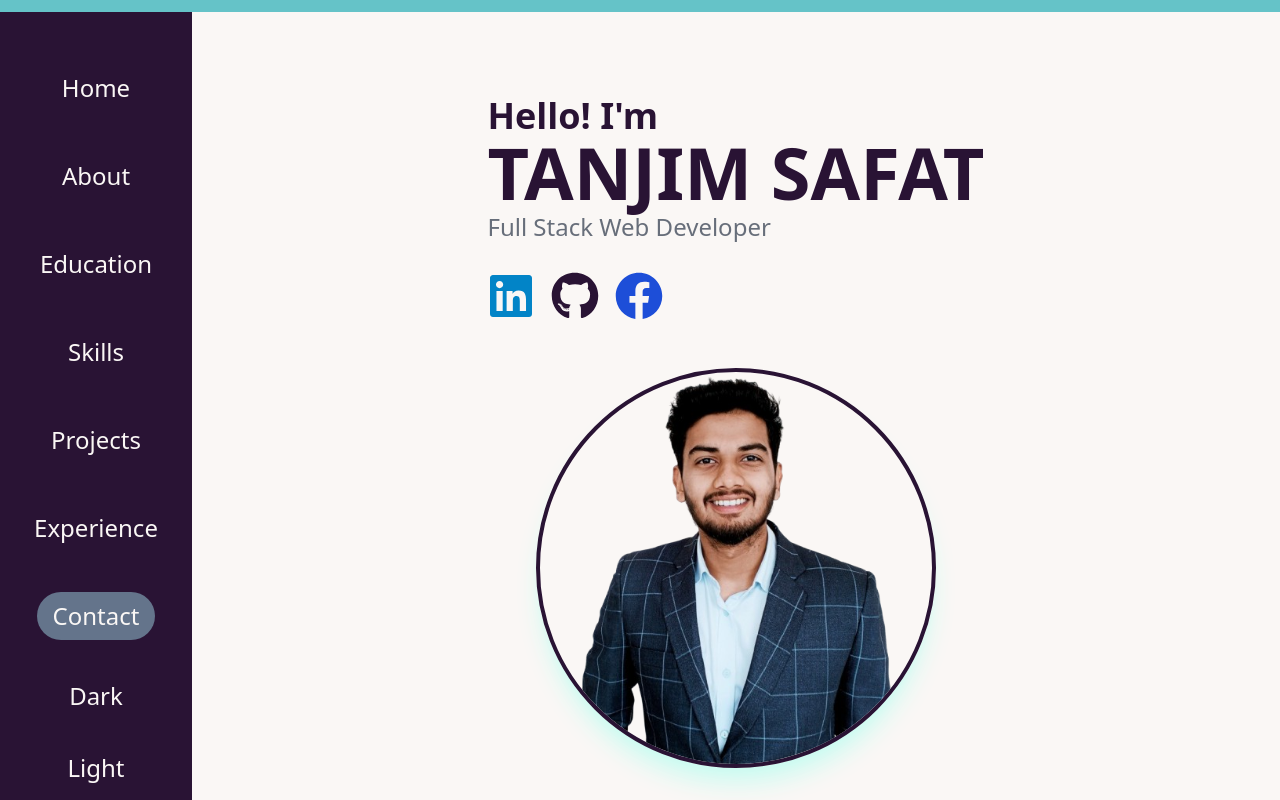
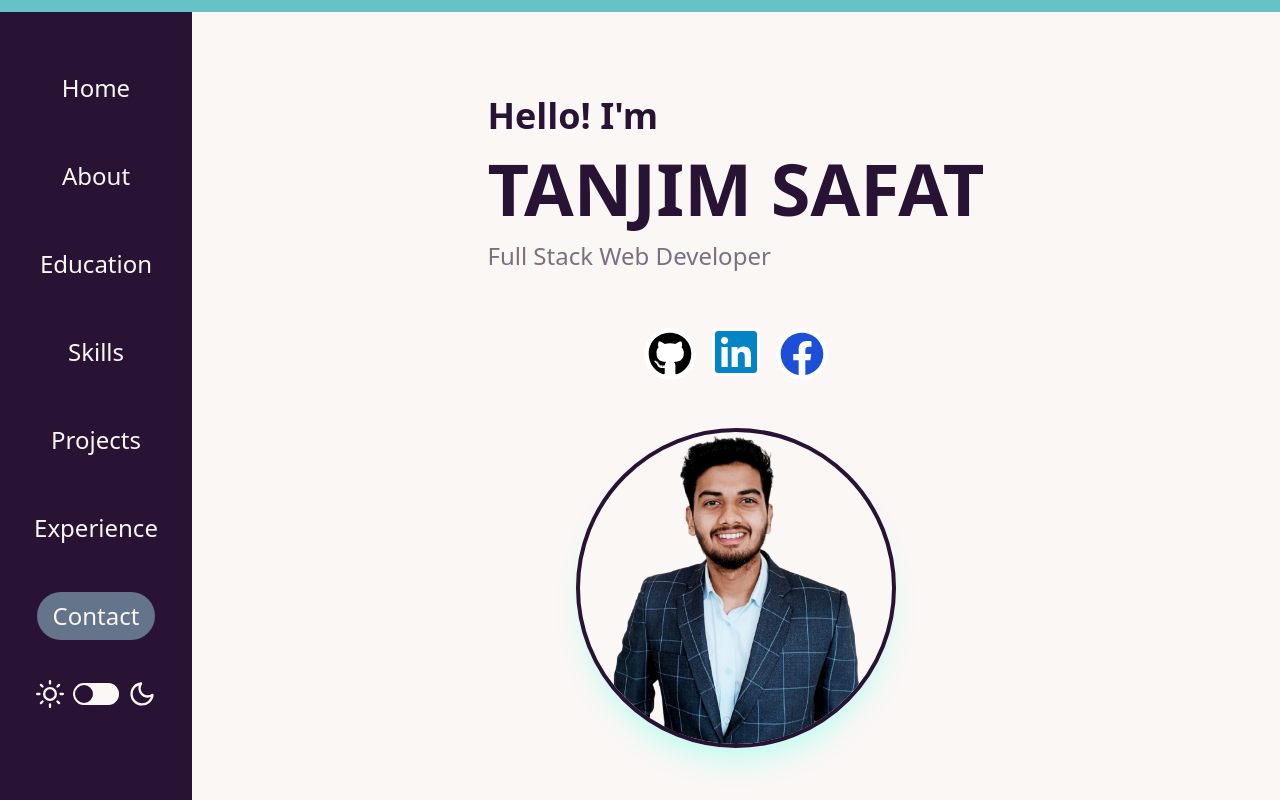
Before and after one commit to safatgeek/my_portfolio_website, a Next.js app: page / in a window 1280 px wide. Shown: the top 800 px of the page. Built offline with nearby package versions, Linux system fonts and the light colour scheme.

Commit message:
Dark mode done

```diff
--- a/src/app/components/About.tsx
+++ b/src/app/components/About.tsx
@@ -26,7 +26,7 @@ const About = () => {
                 transition={{ duration: 1, delay: 0.3 }}
             >
                 <h2 className="text-2xl md:text-3xl font-bold text-primary mb-4">About Me</h2>
-                <p className="leading-relaxed text-slate-500">
+                <p className="leading-relaxed text-base-content font-semibold">
                     Lorem ipsum dolor sit amet consectetur adipisicing elit. Quia veritatis saepe deserunt ex sapiente in beatae
                     reprehenderit qui eaque? Unde magni recusandae voluptatibus distinctio consequatur nihil quaerat optio delectus nemo.
                 </p>
@@ -40,7 +40,7 @@ const About = () => {
                 viewport={{ once: false }}
                 transition={{ duration: 1, delay: 0.3 }}
             >
-                <div className="relative w-[300px] h-[400px] rounded-xl overflow-hidden shadow-lg hover:scale-105 transition-transform duration-300">
+                <div className="relative w-[260px] h-[350px] md:w-[300px] shadow-md shadow-teal-100 md:h-[400px] rounded-xl overflow-hidden hover:scale-105 transition-transform duration-300">
                     <Image
                         src="/images/aboutImage.jpeg"
                         alt="About Image"
--- a/src/app/components/Home.tsx
+++ b/src/app/components/Home.tsx
@@ -35,9 +35,9 @@ const Home = () => {
                 transition={{ duration: 0.8 }}
                 className="text-center md:text-left flex-1"
             >
-                <span className="text-4xl font-semibold">Hello! I'm</span>
-                <h1 className="text-7xl font-bold text-base-content">TANJIM SAFAT</h1>
-                <div className="h-10 overflow-hidden mt-2">
+                <span className="text-4xl font-semibold ">Hello! I'm</span>
+                <h1 className="text-7xl font-bold text-base-content mt-4">TANJIM SAFAT</h1>
+                <div className="h-10 overflow-hidden mt-4">
                     <AnimatePresence mode="wait">
                         <motion.span
                             key={titles[index]}
@@ -45,40 +45,44 @@ const Home = () => {
                             animate={{ opacity: 1, y: 0 }}
                             exit={{ opacity: 0, y: -20 }}
                             transition={{ duration: 0.5 }}
-                            className="text-2xl block text-gray-700"
+                            className="text-2xl block text-base-content text-opacity-60"
                         >
                             {titles[index]}
                         </motion.span>
                     </AnimatePresence>
                 </div>
 
-                <div className='flex gap-4 mt-4'>
+            </motion.div>
+
+            <div className='flex gap-4'>
+
+                <a
+                    className='transition-transform duration-300 hover:scale-110'
+                    target="_blank"
+                    rel="noopener noreferrer"
+                    href="https://github.com/safatgeek">
+                    <FaGithub className=' h-[3.25rem] w-[3.25rem] bg-white rounded-full p-1 text-black' />
+
+                </a>
+
                 <a
                     className='transition-transform duration-300 hover:scale-110'
                     target="_blank"
                     rel="noopener noreferrer"
                     href="https://www.linkedin.com/in/tanjim-alam-524526296/?utm_source=share&utm_campaign=share_via&utm_content=profile&utm_medium=android_app&fbclid=IwY2xjawJBRAVleHRuA2FlbQIxMAABHdoSqCkUNYnqd_zKFW4ceN1rFyu-kxqbH7a2ceg35vUCo3u4YlnQmHHRoQ_aem_H_8LoIWjmsZsOztjQtPCiA">
-                        <FaLinkedin className='text-sky-600 h-12 w-12' />
+                    <FaLinkedin className='text-sky-600 h-12 w-12 bg-white rounded' />
 
                 </a>
-                    <a
-                        className='transition-transform duration-300 hover:scale-110'
-                        target="_blank"
-                        rel="noopener noreferrer"
-                        href="https://github.com/safatgeek">
-                        <FaGithub className=' h-12 w-12' />
 
-                    </a>
                 <a
                     className='transition-transform duration-300 hover:scale-110'
                     target="_blank"
                     rel="noopener noreferrer"
                     href="https://www.facebook.com/tanjim.safat.2024?rdid=dodmSfN0WUhtU8Fb&share_url=https%3A%2F%2Fwww.facebook.com%2Fshare%2F19y85BuBvh">
-                        <FaFacebook className=' h-12 w-12 text-blue-700' />
+                    <FaFacebook className=' h-[3.25rem] w-[3.25rem] bg-white rounded-full p-1 text-blue-700' />
 
                 </a>
             </div>
-            </motion.div>
 
             {/* Image Section */}
             <motion.div
@@ -88,7 +92,8 @@ const Home = () => {
                 className="flex-1 flex justify-center"
             >
                 <Image
-                    className="rounded-full shadow-xl shadow-teal-100 border-4 border-base-content hover:scale-105 transition-transform duration-300"
+                    className="rounded-full shadow-xl shadow-teal-100 border-4 border-base-content hover:scale-105 transition-transform duration-300
+                    w-40 h-40 sm:w-48 sm:h-48 md:w-64 md:h-64 lg:w-80 lg:h-80"
                     src="/images/homeImage.png"
                     height={400}
                     width={400}
--- a/src/app/components/Projects.tsx
+++ b/src/app/components/Projects.tsx
@@ -81,7 +81,7 @@ const Projects = () => {
         {projects.map((project, index) => (
           <motion.div
             key={index}
-            className={`card bg-base-100 h-[38rem] md:h-96 shadow-md cursor-pointer overflow-hidden flex
+            className={`card  h-[38rem] bg-base-300 md:h-96 shadow-md cursor-pointer overflow-hidden flex
             ${index % 2 === 0 ? "flex-col md:flex-row" : "flex-col-reverse md:flex-row-reverse"}
             hover:scale-105 hover:shadow-lg transition-transform duration-300`}
             variants={isMobile ? mobileVariants : desktopVariants }
@@ -96,7 +96,7 @@ const Projects = () => {
             <figure className="relative w-full h-1/3 md:w-1/3 md:h-full">
               <motion.div
                 className="w-full h-full"
-                initial={{ opacity: 0.5 }}
+
                 whileHover={isMobile
                   ? { scale: 1.05, opacity: 1 } // Mobile: Scale up
                   : { rotate: index % 2 === 0 ? 5 : -5, opacity: 1 } // Desktop: Rotate
@@ -114,8 +114,8 @@ const Projects = () => {
 
             {/* Card Content */}
             <div className="card-body w-full h-2/3 md:w-2/3 md:h-full flex flex-col justify-between">
-              <h2 className="card-title text-lg font-semibold">{project.title}</h2>
-              <p className="text-gray-600">{project.description}</p>
+              <h2 className="card-title text-lg text-base-content font-semibold">{project.title}</h2>
+              <p className=" text-base-content text-opacity-75">{project.description}</p>
 
               {/* What I Use */}
               <div className="flex flex-wrap gap-2 mt-3">
--- a/src/app/components/Sidebar.tsx
+++ b/src/app/components/Sidebar.tsx
@@ -1,9 +1,8 @@
 "use client"
 
-import { ThemeContext } from "@/context/ThemeContext";
 import { useActiveSection, useTimeOfLastClick } from "@/store/store"
 import { motion } from "framer-motion"
-import { useContext } from "react";
+import { ThemeToggle } from "./ThemeToggle";
 
 const sections = [
   { name: "Home", id: "home" },
@@ -16,8 +15,6 @@ const sections = [
 ];
 
 const Sidebar = () => {
-
-  const {changeTheme} = useContext(ThemeContext)
 
   const { setActiveSectionName, activeSectionName } = useActiveSection();
 
@@ -44,8 +41,8 @@ const Sidebar = () => {
           </motion.a>
 
         ))}
-        <button onClick={() => changeTheme("dark")}>Dark</button>
-        <button onClick={() => changeTheme("cupcake")}>Light</button>
+
+        <ThemeToggle />
       </div>
 
       {/* Mobile Navbar */}
@@ -85,7 +82,9 @@ const Sidebar = () => {
             }}
           >SAFAT</a>
         </div>
-        <div className=" navbar-end"></div>
+        <div className=" navbar-end">
+          <ThemeToggle />
+        </div>
       </div>
     </>
   );
--- /dev/null
+++ b/src/app/components/ThemeToggle.tsx
@@ -0,0 +1,51 @@
+"use client";
+
+import { useContext } from "react";
+import { ThemeContext } from "@/context/ThemeContext";
+
+export const ThemeToggle = () => {
+    const { theme, changeTheme } = useContext(ThemeContext);
+
+    const toggleTheme = () => {
+        changeTheme(theme === "cupcake" ? "dark" : "cupcake");
+    };
+
+    return (
+        <>
+            <label className="flex items-center cursor-pointer gap-2" onClick={toggleTheme}>
+                <svg
+                    className="h-4 w-4 md:h-7 md:w-7"
+                    xmlns="http://www.w3.org/2000/svg"
+                    width="20"
+                    height="20"
+                    viewBox="0 0 24 24"
+                    fill="none"
+                    stroke="currentColor"
+                    strokeWidth="2"
+                    strokeLinecap="round"
+                    strokeLinejoin="round">
+                    <circle cx="12" cy="12" r="5" />
+                    <path
+                        d="M12 1v2M12 21v2M4.2 4.2l1.4 1.4M18.4 18.4l1.4 1.4M1 12h2M21 12h2M4.2 19.8l1.4-1.4M18.4 5.6l1.4-1.4" />
+                </svg>
+                <input type="checkbox" value="synthwave" className="toggle theme-controller" />
+                <svg
+                    className="h-4 w-4 md:h-7 md:w-7"
+                    xmlns="http://www.w3.org/2000/svg"
+                    width="20"
+                    height="20"
+                    viewBox="0 0 24 24"
+                    fill="none"
+                    stroke="currentColor"
+                    strokeWidth="2"
+                    strokeLinecap="round"
+                    strokeLinejoin="round">
+                    <path d="M21 12.79A9 9 0 1 1 11.21 3 7 7 0 0 0 21 12.79z"></path>
+                </svg>
+            </label>
+
+        </>
+
+
+    );
+};
```
Also changed, not shown: src/app/components/Education.tsx (+17 -17 lines), src/app/components/Experience.tsx (+35 -13 lines), public/images/amc.jpeg (added), public/images/amc.png (deleted). Lines whose indentation alone changed are shown as unchanged.
